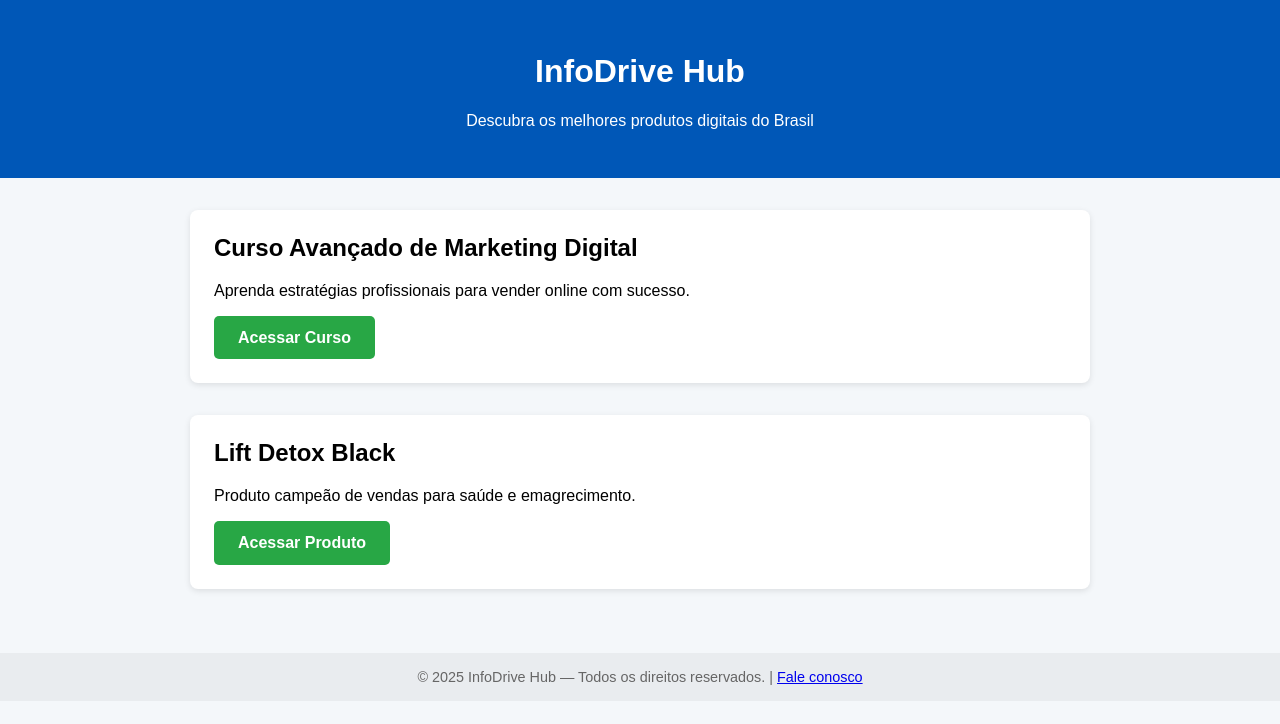
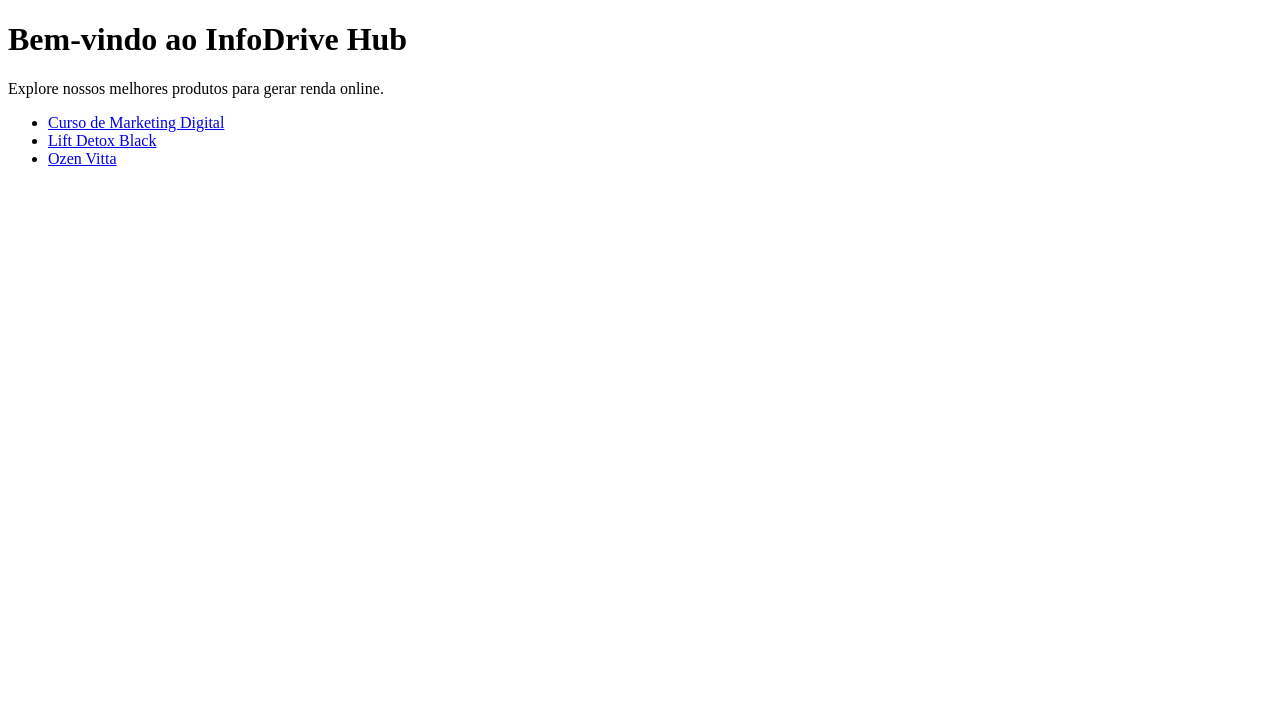
Before and after one commit to infodrivehub/InfoDrive, a plain HTML site: page index.html in a window 1280 px wide. Drawn offline with Linux system fonts and the light colour scheme.

Commit message:
Add files via upload

```diff
--- a/index.html
+++ b/index.html
@@ -2,78 +2,17 @@
 <!DOCTYPE html>
 <html lang="pt-BR">
 <head>
-    <meta charset="UTF-8">
-    <meta name="viewport" content="width=device-width, initial-scale=1.0">
-    <title>InfoDrive Hub</title>
-    <style>
-        body {
-            font-family: Arial, sans-serif;
-            background: #f4f7fa;
-            margin: 0;
-            padding: 0;
-        }
-        header {
-            background: #0057b7;
-            color: white;
-            padding: 2rem 1rem;
-            text-align: center;
-        }
-        main {
-            padding: 2rem;
-            max-width: 900px;
-            margin: auto;
-        }
-        .product {
-            background: white;
-            margin-bottom: 2rem;
-            border-radius: 8px;
-            box-shadow: 0 2px 6px rgba(0,0,0,0.1);
-            padding: 1.5rem;
-        }
-        .product h2 {
-            margin-top: 0;
-        }
-        .product p {
-            margin: 1rem 0;
-        }
-        .product a {
-            display: inline-block;
-            background: #28a745;
-            color: white;
-            padding: 0.8rem 1.5rem;
-            border-radius: 5px;
-            text-decoration: none;
-            font-weight: bold;
-        }
-        footer {
-            text-align: center;
-            padding: 1rem;
-            background: #e9ecef;
-            font-size: 0.9rem;
-            color: #666;
-        }
-    </style>
+    <meta charset="UTF-8" />
+    <meta name="viewport" content="width=device-width, initial-scale=1.0" />
+    <title>InfoDrive Hub - Produtos Digitais</title>
 </head>
 <body>
-    <header>
-        <h1>InfoDrive Hub</h1>
-        <p>Descubra os melhores produtos digitais do Brasil</p>
-    </header>
-    <main>
-        <section class="product">
-            <h2>Curso Avançado de Marketing Digital</h2>
-            <p>Aprenda estratégias profissionais para vender online com sucesso.</p>
-            <a href="https://go.hotmart.com/T100954108V" target="_blank">Acessar Curso</a>
-        </section>
-
-        <section class="product">
-            <h2>Lift Detox Black</h2>
-            <p>Produto campeão de vendas para saúde e emagrecimento.</p>
-            <a href="https://app.monetizze.com.br/r/AUT25455453/?u=YQ70664" target="_blank">Acessar Produto</a>
-        </section>
-    </main>
-    <footer>
-        © 2025 InfoDrive Hub — Todos os direitos reservados. | <a href="https://wa.me/message/5EALWL4ABHSDC1" target="_blank">Fale conosco</a>
-    </footer>
+    <h1>Bem-vindo ao InfoDrive Hub</h1>
+    <p>Explore nossos melhores produtos para gerar renda online.</p>
+    <ul>
+        <li><a href="produto1.html">Curso de Marketing Digital</a></li>
+        <li><a href="produto2.html">Lift Detox Black</a></li>
+        <li><a href="produto3.html">Ozen Vitta</a></li>
+    </ul>
 </body>
 </html>
--- a/style.css
+++ b/style.css
@@ -1,20 +1 @@
-
-body {
-  font-family: Arial, sans-serif;
-  background: #f5f5f5;
-  padding: 20px;
-}
-h1 {
-  color: #0066cc;
-}
-a {
-  display: inline-block;
-  margin: 10px 0;
-  padding: 10px 15px;
-  background: #28a745;
-  color: #fff;
-  text-decoration: none;
-}
-a:hover {
-  background: #218838;
-}
+body { font-family: Arial; padding: 20px; } .botao-comprar, .botao-whatsapp { display: inline-block; padding: 10px 20px; margin: 10px; background: green; color: white; text-decoration: none; } .produto-img { max-width: 100%; height: auto; }
```
Also changed, not shown: produto3.html (added, +27 -0 lines), ozenvitta1.jpg (added).
